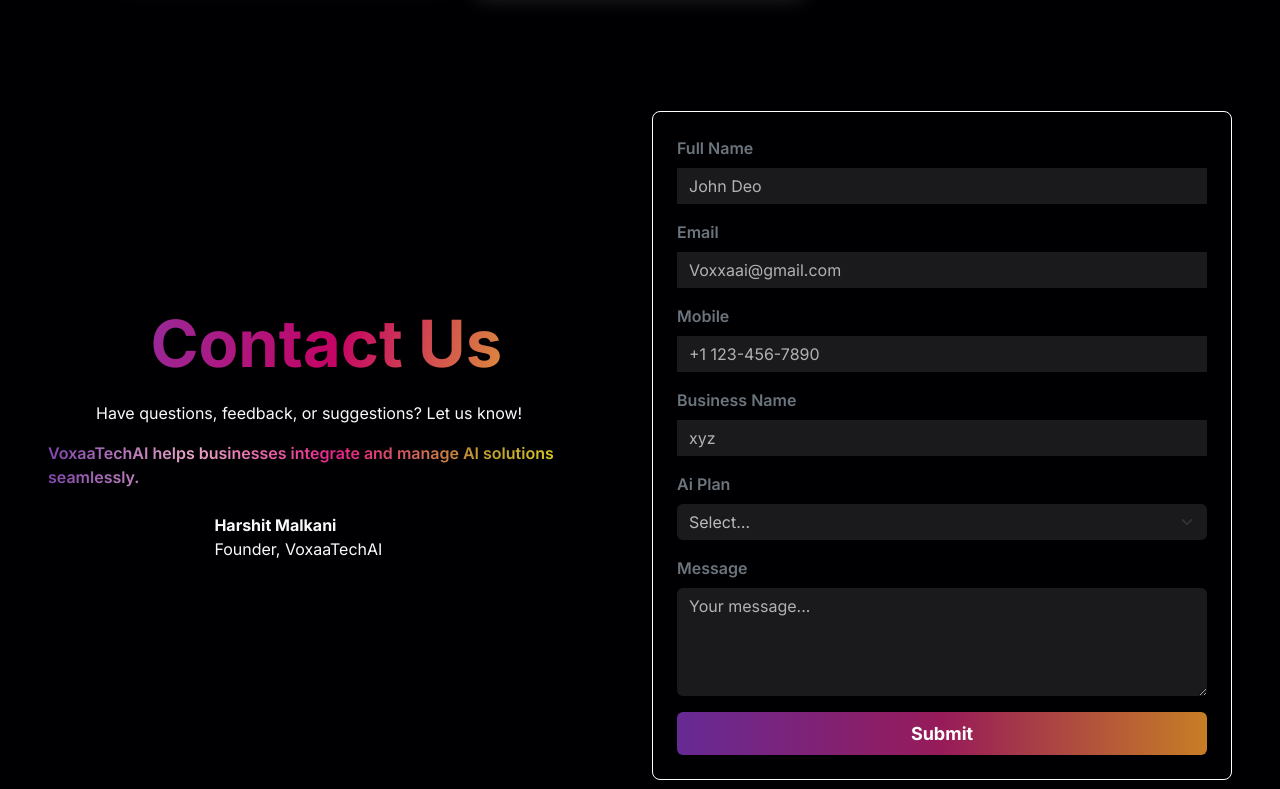
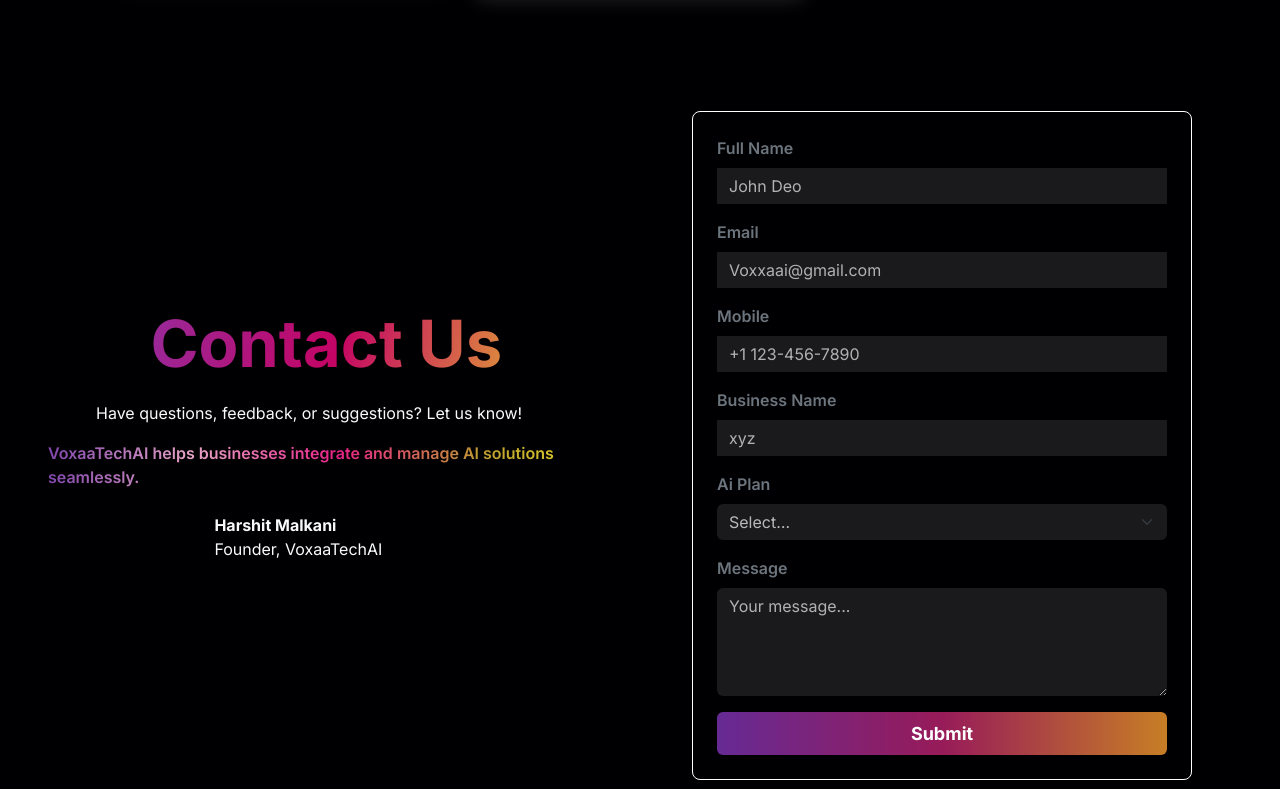
Before and after one commit to Komalmalkani/VoxaaTechAi, a React (Vite) app: page / in a window 1280 px wide. Shown: the part 1931-2720 px from the top of the page. Built offline with nearby package versions, Linux system fonts and the light colour scheme.

Commit message:
ui based changes

```diff
--- a/src/components/PricingCard.jsx
+++ b/src/components/PricingCard.jsx
@@ -36,7 +36,7 @@
         borderRadius: "12px",
         boxShadow: "0px 0px 20px rgba(255, 255, 255, 0.16)",
 border:"1px solid white",
-      }}
+     }}
     >
       <div className="card-body text-center">
         <h2
@@ -47,6 +47,7 @@
             WebkitBackgroundClip: "text",
             backgroundClip: "text",
             color: "transparent",
+
           }}
         >
           {plan?.title || "No Title"}
--- a/src/pages/Contact.jsx
+++ b/src/pages/Contact.jsx
@@ -194,10 +194,12 @@
             viewport={{ once: false, amount: 0.3 }}
           >
             <Card
-              className="p-4 rounded-3"
+              className="p-4 rounded-3 mx-auto"
               style={{
                 background: "transparent",
                 border: "1px solid white",
+                width: '90%', // or any width like 70%, 60%, 400px, etc.
+                maxWidth: '500px', // optional, for larger screens
               }}
             >
               <Form onSubmit={handleSubmit}>
```
